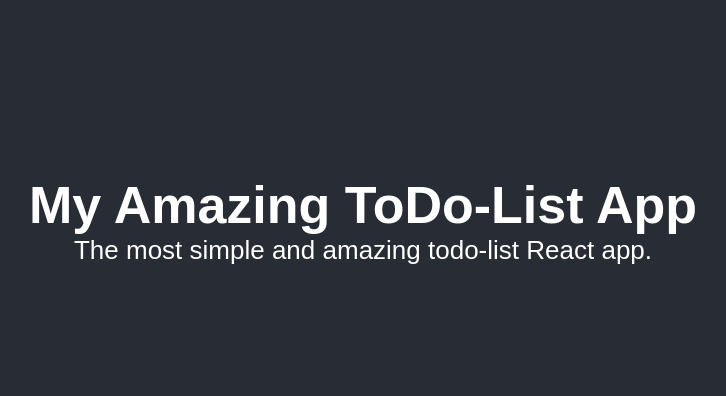
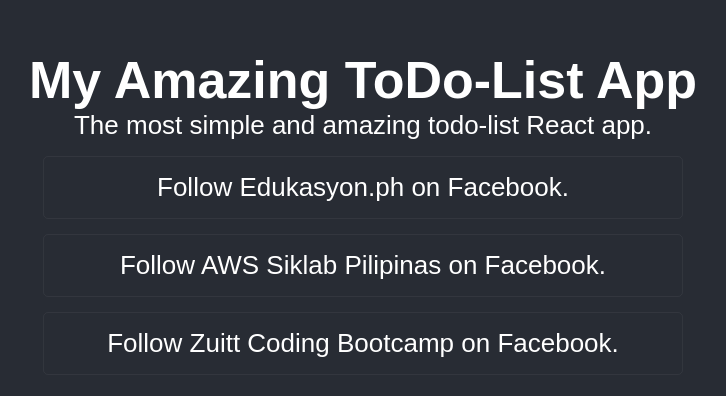
Before and after one commit to mel-gomez/FCB-React-AWS, a React (Create React App) app: page / in a window 1280 px wide. Shown: the part 180-576 px from the top of the page, without its empty margins (277-1003 px from the left). Built offline with nearby package versions, Linux system fonts and the light colour scheme; a web font is replaced by a local one.

Commit message:
Add some CSS styles and implement inline style

```diff
--- a/src/index.css
+++ b/src/index.css
@@ -23,3 +23,15 @@
   font-size: calc(10px + 2vmin);
   color: white;
 }
+
+ul {
+  list-style: none;
+  width: 50%;
+}
+
+.tasks-item {
+  border: 1px solid #d3d3d30f;
+  margin-bottom: 15px;
+  padding: 15px;
+  border-radius: 5px;
+}
--- a/src/index.js
+++ b/src/index.js
@@ -3,11 +3,20 @@
 import "./index.css";
 
 function App() {
+    const paraStyle = {
+        "marginBottom": "15px"
+    };
+
     return (
         <div className="app">
             <header className="app-header">
                 <h1>My Amazing ToDo-List App</h1>
-                <p>The most simple and amazing todo-list React app.</p>
+                <p style={paraStyle}>The most simple and amazing todo-list React app.</p>
+                <ul>
+                    <li className="tasks-item">Follow Edukasyon.ph on Facebook.</li>
+                    <li className="tasks-item">Follow AWS Siklab Pilipinas on Facebook.</li>
+                    <li className="tasks-item">Follow Zuitt Coding Bootcamp on Facebook.</li>
+                </ul>
             </header>
         </div>
     );
```
